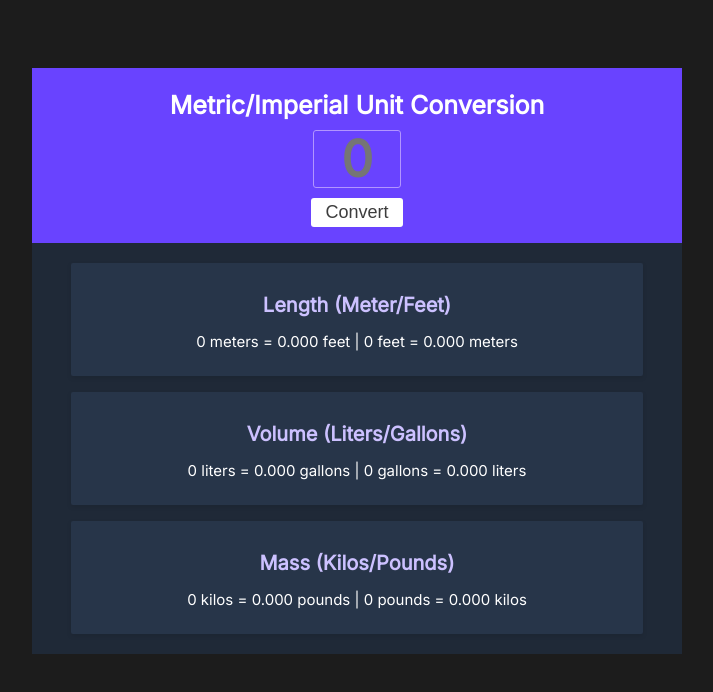
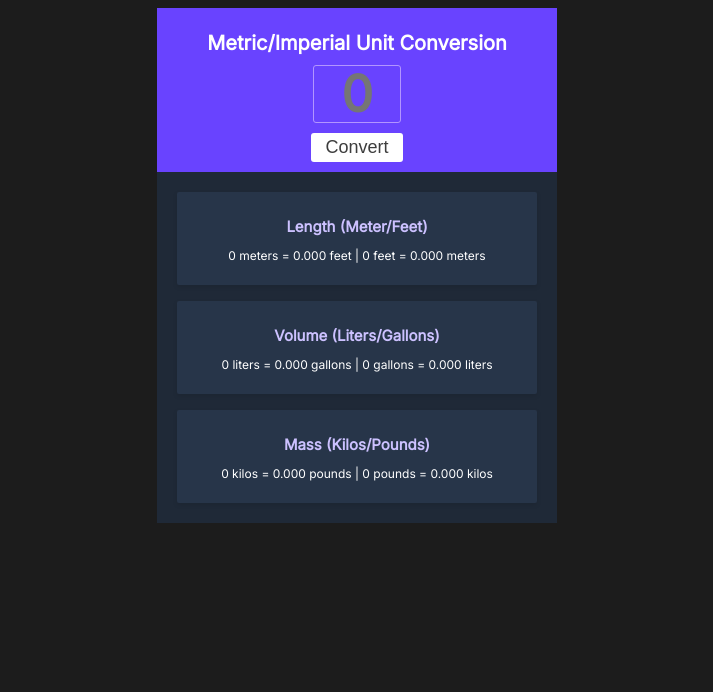
Before and after one commit to mohammedalasly/Unit-Converter, a plain HTML site: page index.html in a window 1280 px wide. Shown: the whole page, without its empty margins (283-996 px from the left). Drawn offline with Linux system fonts and the light colour scheme.

Commit message:
Update CSS

```diff
--- a/style.css
+++ b/style.css
@@ -4,21 +4,20 @@ body {
 }
 
 .container {
-  max-width: 650px;
+  max-width: 400px;
   margin: auto;
-  padding-top: 60px;
 }
 
 .header {
   background: #6943ff;
   color: #fff;
   text-align: center;
-  padding: 5px 0 16px;
+  padding: 10px;
 }
 
 .header h1 {
   margin-bottom: 10px;
-  font-size: 25px;
+  font-size: 20px;
 }
 
 #input-el {
@@ -78,12 +77,12 @@ button:hover {
 .unit h3 {
   margin-bottom: 8px;
   color: #ccc1ff;
-  font-size: 20px;
+  font-size: 15px;
 }
 
 .unit p {
   color: #fff;
-  font-size: 15px;
+  font-size: 12px;
 }
 
 @media screen and (max-width: 500px) {
```
